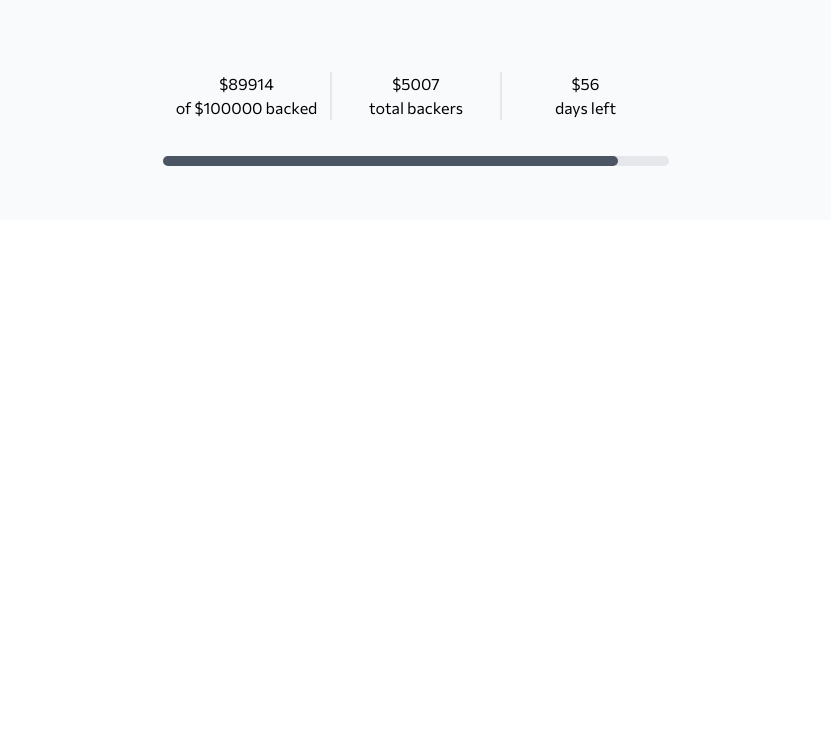
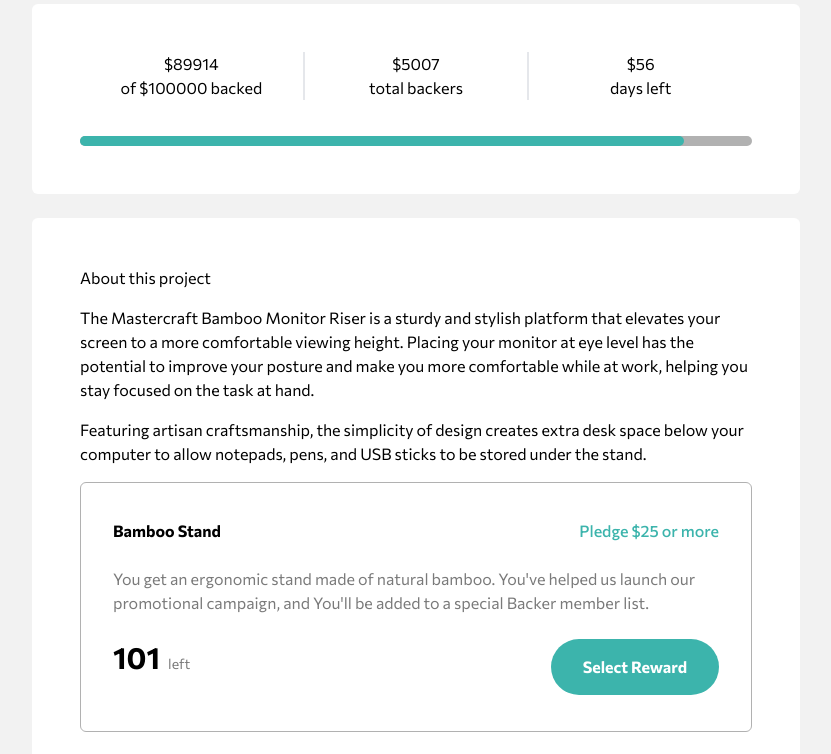
Before and after one commit to kennyputman/crowdfunding-product-page, a React (Create React App) app: page / in a window 1280 px wide. Shown: the part 580-1334 px from the top of the page, without its empty margins (224-1055 px from the left). Before the commit the page ends 800 px from the top, so only its background shows below. Built offline with nearby package versions, Linux system fonts and the light colour scheme.

Commit message:
style about page

```diff
--- a/src/App.tsx
+++ b/src/App.tsx
@@ -15,9 +15,10 @@ function App() {
   };
 
   return (
-    <div className="App font-commissioner flex flex-col items-center relative bg-slate-50 h-screen">
+    <div className="App font-commissioner flex flex-col items-center bg-background-white min-h-screen relative">
+      <div className="bg-[url('./assets/images/image-hero-desktop.jpg')] bg-no-repeat bg-cover bg-center min-h-hero w-full absolute top-0 z-0"></div>
       <Nav></Nav>
-      <div className="flex flex-col max-w-3xl top-80 absolute gap-y-6">
+      <div className="flex flex-col max-w-3xl gap-y-6 z-10 mt-56">
         <ProductDescription
           title={data.title}
           pitch={data.pitch}
@@ -28,7 +29,7 @@ function App() {
           daysLeft={data.daysLeft}
           goal={data.goal}
         ></BackingInfo>
-        {/* <About about={data.about} pledges={data.pledges}></About> */}
+        <About about={data.about} pledges={data.pledges}></About>
       </div>
     </div>
   );
--- a/src/components/About.tsx
+++ b/src/components/About.tsx
@@ -9,10 +9,14 @@ type AboutProps = {
 
 const About = (props: AboutProps) => {
   return (
-    <section className="flex flex-row max-w-3xl top-300 absolute">
-      <h2>About this project</h2>
+    <section className="max-w-3xl bg-white rounded-md p-12 mb-32">
+      <h2 className="pb-4">About this project</h2>
       {props.about.map((item, index) => {
-        return <h1 key={index}>{item}</h1>;
+        return (
+          <p className="pb-4" key={index}>
+            {item}
+          </p>
+        );
       })}
 
       {props.pledges.map((pledge) => (
--- a/src/components/BackingInfo.tsx
+++ b/src/components/BackingInfo.tsx
@@ -11,7 +11,7 @@ const BackingInfo = (props: BackingProps) => {
   const percentBacked = (props.backed / props.goal) * 100;
 
   return (
-    <section className="flex flex-col max-w-3xlbg-white rounded-md p-12">
+    <section className="flex flex-col max-w-3xl bg-white rounded-md p-12">
       <div className="flex flex-row justify-around text-center mb-9">
         <div className="border-r-2 flex-1">
           <h3>${props.backed}</h3>
@@ -26,9 +26,9 @@ const BackingInfo = (props: BackingProps) => {
           <p>days left</p>
         </div>
       </div>
-      <div className="w-full bg-gray-200 rounded-full h-2.5 dark:bg-gray-700">
+      <div className="w-full bg-light-gray rounded-full h-2.5 ">
         <div
-          className="bg-gray-600 h-2.5 rounded-full dark:bg-gray-300"
+          className="bg-moderate-cyan h-2.5 rounded-full "
           style={{ width: `${percentBacked}%` }}
         ></div>
       </div>
--- a/src/components/Nav.tsx
+++ b/src/components/Nav.tsx
@@ -2,7 +2,10 @@ import React from "react";
 
 const Nav = () => {
   return (
-    <header className="bg-[url('./assets/images/image-hero-desktop.jpg')] bg-no-repeat bg-cover bg-center flex justify-between min-h-hero text-white w-full">
+    <header
+      className="flex justify-between  text-white w-full
+    z-10"
+    >
       <div className="pt-12 pl-40">
         <h1 className="text-xl font-medium">crowdfund</h1>
       </div>
--- a/src/components/PledgeCard.tsx
+++ b/src/components/PledgeCard.tsx
@@ -8,15 +8,23 @@ type PledgeCardProps = {
 export const PledgeCard = (props: PledgeCardProps) => {
   console.log(props);
   return (
-    <div>
-      <h3>{props.pledge.name}</h3>
-      <p>Pledge ${props.pledge.minPledgeAmount}</p>
-      <p>{props.pledge.description}</p>
-      <p>
-        {props.pledge.left}
-        <span>left</span>
-      </p>
-      <button>Select Reward</button>
-    </div>
+    <section className="border-solid border border-light-gray px-8 py-9 rounded-md mb-6 ">
+      <div className="flex flex-row justify-between pb-6">
+        <h3 className="font-bold">{props.pledge.name}</h3>
+        <p className="text-moderate-cyan font-medium">
+          Pledge ${props.pledge.minPledgeAmount} or more
+        </p>
+      </div>
+      <p className="pb-6 text-dark-gray">{props.pledge.description}</p>
+      <div className="flex flex-row justify-between">
+        <p className="font-bold text-3xl">
+          {props.pledge.left}
+          <span className="font-normal text-sm pl-2 text-dark-gray">left</span>
+        </p>
+        <button className="bg-moderate-cyan hover:bg-dark-cyan text-white font-bold py-4 px-8 rounded-full">
+          Select Reward
+        </button>
+      </div>
+    </section>
   );
 };
--- a/tailwind.config.js
+++ b/tailwind.config.js
@@ -2,6 +2,13 @@ module.exports = {
   content: ["./src/**/*.{js,jsx,ts,tsx}"],
   theme: {
     extend: {
+      colors: {
+        "moderate-cyan": "hsl(176, 50%, 47%)",
+        "dark-cyan": "hsl(176, 72%, 28%)",
+        "dark-gray": "hsl(0,0%,48%)",
+        "light-gray": "#B1B1B1",
+        "background-white": "#F2F2F2",
+      },
       minHeight: {
         hero: "400px",
       },
```
